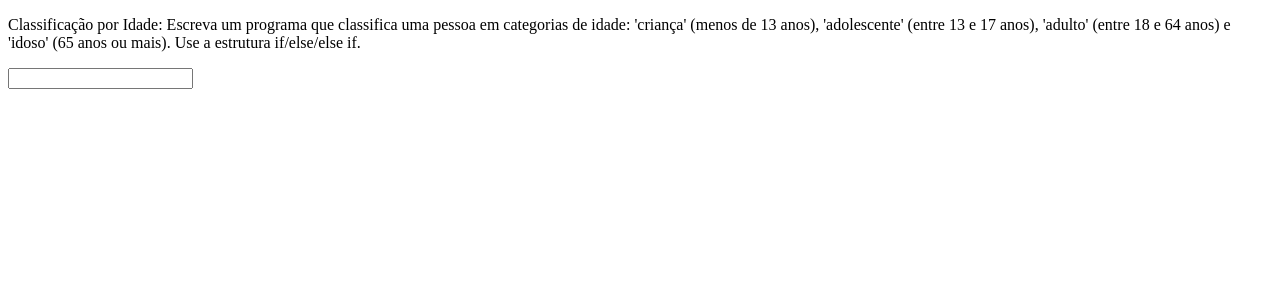
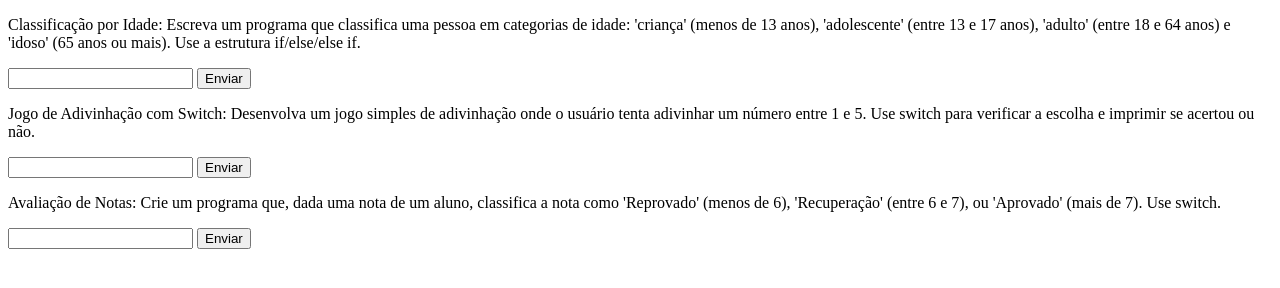
Before and after one commit to Samuel-Dinho/ead_2024, a plain HTML site: page OT_04/index.html in a window 1280 px wide. Drawn offline with Linux system fonts and the light colour scheme.

Commit message:
atualizacao resposta OT04

```diff
--- a/OT_04/index.html
+++ b/OT_04/index.html
@@ -1,19 +1,44 @@
 <!DOCTYPE html>
 <html lang="en">
+
 <head>
     <meta charset="UTF-8">
     <meta name="viewport" content="width=device-width, initial-scale=1.0">
     <title>OT_04</title>
     <script src="script.js"></script>
 </head>
+
 <body>
     <div>
-        <p > Classificação por Idade: Escreva um programa que classifica uma pessoa
+        <p> Classificação por Idade: Escreva um programa que classifica uma pessoa
             em categorias de idade: 'criança' (menos de 13 anos), 'adolescente' (entre 13 e
             17 anos), 'adulto' (entre 18 e 64 anos) e 'idoso' (65 anos ou mais). Use a
             estrutura if/else/else if.</p>
-    <input id='info' type="text" onchange="idade()">
-</div>
-    <div id="resultado"></div>
+        <input id='info' type="number">
+        <button onclick="idade()">Enviar</button>
+        <div id="resultado"></div>
+    </div>
+    <div>
+        <p>
+            Jogo de Adivinhação com Switch: Desenvolva um jogo simples de
+            adivinhação onde o usuário tenta adivinhar um número entre 1 e 5. Use
+            switch para verificar a escolha e imprimir se acertou ou não.
+        </p>
+        <input id='input-resposta' type="text">
+        <button onclick="envSwitch()">Enviar</button>
+        <div id="resultadoSwitch"></div>
+    </div>
+    <div>
+        <p>
+            Avaliação de Notas: Crie um programa que, dada uma nota de um aluno,
+            classifica a nota como 'Reprovado' (menos de 6), 'Recuperação' (entre 6 e 7),
+            ou 'Aprovado' (mais de 7). Use switch.
+        </p>
+        <input id='input-nota' type="text">
+        <button onclick="envNota()">Enviar</button>
+        <div id="resultadoNota"></div>
+    </div>
+
 </body>
+
 </html>
--- a/OT_04/script.js
+++ b/OT_04/script.js
@@ -7,24 +7,67 @@ estrutura if/else/else if.
 2) Jogo de Adivinhação com Switch: Desenvolva um jogo simples de
 adivinhação onde o usuário tenta adivinhar um número entre 1 e 5. Use
 switch para verificar a escolha e imprimir se acertou ou não.
+
 3) Avaliação de Notas: Crie um programa que, dada uma nota de um aluno,
 classifica a nota como 'Reprovado' (menos de 6), 'Recuperação' (entre 6 e 7),
 ou 'Aprovado' (mais de 7). Use switch.
 */
-function idade(){
+function idade() {
     var input = document.getElementById('info').value;
     var resposta = document.getElementById('resultado');
-    console.log(input);
-    if (input < 13){
-        resposta.innerHTML = "criança";
+    if (input < 13 && input > 0) {
+        resposta.innerHTML = "Resultado: Criança";
     }
-    else if (input == 13 || input <= 17){
-        resposta.innerHTML = "adolescente";
+    else if (input >= 13 && input <= 17) {
+        resposta.innerHTML = "Resultado: Adolescente";
     }
-    else if (input == 18 && input < 64){
-        resposta.innerHTML = "adulto";
-    }else{
-        resposta.innerHTML = "idoso";
+    else if (input == 18 && input < 64) {
+        resposta.innerHTML = "Resultado: Adulto";
+    } else if (input >= 65) {
+        resposta.innerHTML = "Resultado: Idoso";
+    } else {
+        resposta.innerHTML = "Insira um numero valido";
     }
 
 };
+
+function envSwitch() {
+    var input = document.getElementById('input-resposta').value;
+    var resposta = document.getElementById('resultadoSwitch');
+    var numero = Math.floor(Math.random() * (5 - 1) + 1);
+    console.log(numero);
+    if (numero == input) {
+        resposta.innerHTML = "Parabéns voce acertou o numero de 1 à 5";
+    } else {
+        resposta.innerHTML = "Infelizmente vc errou, tente novamente!";
+    }
+
+}
+
+function envNota(){
+    var inputNota = document.getElementById('input-nota').value;
+    var resposta = document.getElementById('resultadoNota');
+    var resultado;
+
+    if (inputNota < 6  ){
+        resultado = 1;
+    }else if (inputNota <= 7 && inputNota >= 6){
+        resultado = 2;
+    }else if(inputNota > 7 ){
+        resultado = 3;
+    }
+    switch(resultado){
+        case 1:
+            resposta.innerHTML ='Reprovado';
+            break;
+
+        case 2:
+            resposta.innerHTML ='Recuperação';
+            break;
+
+        case 3:
+            resposta.innerHTML ='Aprovado';
+            break;
+    }
+
+}
```
